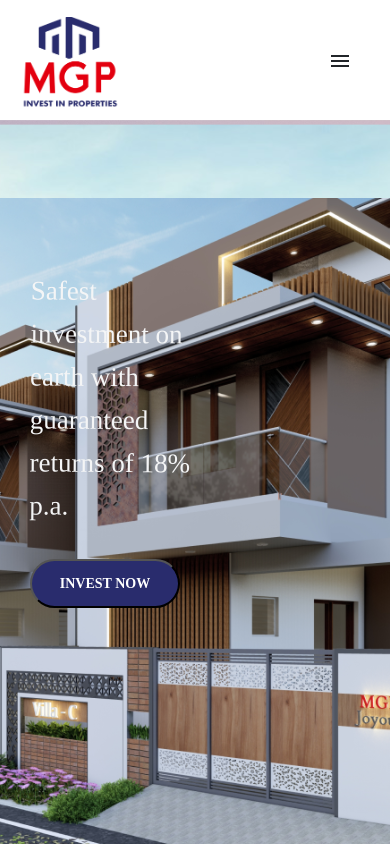
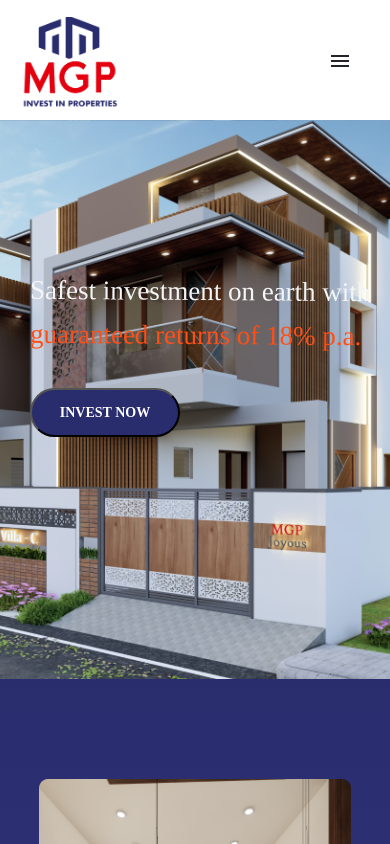
Before and after one commit to ksudharshan1706/fingerPrintsTask, a React (Create React App) app: page / in a window 390 px wide. Shown: the top 844 px of the page. Built offline with nearby package versions, Linux system fonts and the light colour scheme.

Commit message:
code commit

```diff
--- a/src/assets/index.js
+++ b/src/assets/index.js
@@ -1,5 +1,6 @@
 import Hero from "./Hero.png";
 import logo1 from "./logo1.png";
+import shadow from "./shadow.png";
 import Rectangle from "./Rectangle1.png";
 import footerlogo from "./footerlogo.png";
 import corosal1 from "./corosal1.png";
@@ -27,6 +28,7 @@ import rupee from "./rupee.svg";
 import shortterminvestment from "./shortterminvestment.svg";
 
 export {
+  shadow,
   shortterminvestment,
   rupee,
   calender,
--- a/src/componants/Corosal/Corosal.css
+++ b/src/componants/Corosal/Corosal.css
@@ -198,15 +198,32 @@ line-height: 48px; /* 120% */
         letter-spacing: 0.1px;
     }
   }
+.blurClass{
+    color: rgb(181, 178, 178);
+}
 
-  @media only screen and (max-width: 1000px) {
+
+  @media only screen and (max-width: 1300px) {
     .topContainer{
         margin-top: 100px;
     }
+    .imgContent{
+        margin-top: -40px;
+        width: 50%;
+    }
   }
-  @media only screen and (max-width: 600px) {
+  @media only screen  and (max-width: 750px)  {
+    .topContainer{
+        margin-top: 200px;
+    }
+}
+  @media only screen  and (max-width: 600px)  {
     .topContainer{
         margin-top: 250px;
+    }
+    .imgContent{
+        margin-top: -40px;
+        width: 50%;
     }
   }
 
--- a/src/componants/Corosal/Corosal.jsx
+++ b/src/componants/Corosal/Corosal.jsx
@@ -2,72 +2,24 @@ import React from 'react'
 import { returnsvg,corosal2, leftarrow, rightarrow } from '../../assets'
 import "./Corosal.css"
 import Corosal2 from "./Corosal2";
+function ColorfulText({children}) {
+    return <span style={{color: '#FF4F17'}}>{children}</span>;
+  }
 const Corosal = () => {
   return (
     <div className='corosalMain'>
         <div className='topContainer'>
             <div className='top1container'><h4>OUR INVESTMENT PROPERTIES</h4></div>
-            <div className='top2container'>Your path to <>profitable</> ventures</div>
+            <div className='top2container'>Your path to <ColorfulText>profitable</ColorfulText> ventures</div>
             <div className='top3container'>
-                <div style={{cursor:"pointer"}}>ONGOING PROJECTS</div>
+                <div style={{cursor:"pointer"}} className='blurClass'>ONGOING PROJECTS</div>
                 <div style={{cursor:"pointer"}}>FULFILLED PROJECTS</div>
             </div>
         </div>
         <Corosal2 />
-        {/* <div className='middleContainer'>
-            <div className='middleImgContainer'>
-                <img className='middleImg' src={corosal2}
-                // style={{width: "870px",height: "584px" ,borderRadius:"10px"}}
-                />
-            </div>
-            <div className='imgContent'>
-                <div className='siteArea'><h4>PERUNGUDI</h4></div>
-                <div className='mgpLayout'><>MGP Joyous</></div>
-                <div>
-                    <div className='items'>
-                        <div >
-                            <img src={returnsvg} style={{width: "20px",height: "20px"}}/>
-                        </div>
-                        <div className='types'>
-                            <div>Returns</div>
-                            <div>9%</div>
-                        </div>
-                    </div>
-                    <div className='items'>
-                        <div >
-                            <img src={returnsvg} style={{width: "20px",height: "20px"}}/>
-                        </div>
-                        <div className='types'>
-                            <div>Minimum Investment</div>
-                            <div>INR 5,00,000</div>
-                        </div>
-                    </div>
-                    <div className='items'>
-                        <div >
-                            <img src={returnsvg} style={{width: "20px",height: "20px"}}/>
-                        </div>
-                        <div className='types'>
-                            <div>Investment Period</div>
-                            <div>6 months</div>
-                        </div>
-                    </div>
-                </div>
-                <br/>
-                <div className='pricepercent'>
-                    <div>$7,00,00,000 / $7,00,00,000</div>
-                    <div>100%</div>
-                </div>
-                <div className="skill">
-                    <div className="bar-container">
-                        <div className="bar" style={{width: "100%"}}></div>
-                    </div>
-                </div>
-                <button className='corosalbutton'>VIEW PROJECT</button>
-            </div>
-        </div> */}
         <div className='bottomContainer'>
 
-                <div style={{cursor:"pointer"}} ><img  src={leftarrow}/>PREVIOUS PROJECT</div>
+                <div style={{cursor:"pointer"}} className='blurClass'><img  src={leftarrow}/>PREVIOUS PROJECT</div>
                 <div style={{cursor:"pointer"}} >NEXT PROJECT<img src={rightarrow} /></div>
 
         </div>
--- a/src/componants/Header/Header.jsx
+++ b/src/componants/Header/Header.jsx
@@ -1,10 +1,14 @@
 import React from 'react'
 import  "./Header2.css"
+function ColorfulText({children}) {
+    return <span style={{color: '#FF4F17'}}>{children}</span>;
+  }
 const Header = () => {
   return (
     <div className='mainheader' >
         <div className='content'>
-            <div className='para'>Safest investment on earth with guaranteed returns of 18% p.a.</div>
+            <span className='para'>Safest investment on earth with</span>
+             <span className='para para2'>guaranteed returns of 18% p.a.</span>
             <button className='headerbutton'>INVEST NOW</button>
         </div>
     </div>
--- a/src/componants/Header/Header2.css
+++ b/src/componants/Header/Header2.css
@@ -1,5 +1,5 @@
 .mainheader{
-    background-image: url("../../assets/Hero.png");
+    background-image: url("../../assets/corosal1.png");
     width: 100%;
     height: auto;
     background-size: cover;
@@ -20,7 +20,7 @@
     transform: rotate(0.386deg);
     color: #FFFFFF;
     font-family: FreightDisp Pro;
-    width: 50%;
+    width: 100%;
     font-size: 55px;
     /* height: auto; */
     font-style: normal;
@@ -45,6 +45,20 @@
     margin-top: 24px;
 }
 
+@media only screen and (max-width: 780px) {
+    .mainheader .para{
+        transform: rotate(0.386deg);
+        color: #FFFFFF;
+        font-family: FreightDisp Pro;
+        width: 100%;
+        font-size: 40px;
+        /* height: auto; */
+        font-style: normal;
+        font-weight: 500;
+        line-height: 62px;
+    }
+}
+
 @media only screen and (max-width: 600px) {
     .mainheader{
         width: 100%;
@@ -66,4 +80,12 @@
     .headerbutton{
         margin-top: 30px;
     }
+    .mainheader  .para2{
+        color: #FF4F17;
+        font-family: FreightDisp Pro;
+        font-size: 27px;
+        font-style: normal;
+        font-weight: 500;
+        line-height: 43px;
+    }
 }
--- a/src/componants/Secondlayout/Secondlayout.css
+++ b/src/componants/Secondlayout/Secondlayout.css
@@ -15,23 +15,29 @@ background: linear-gradient(180deg, #292C6D 0%, #414595 100%);
 }
 .topleftcontainer{
     position: relative;
-    /* border: 2px solid red; */
     width: 40%;
-    /* max-width: 700px; */
 }
-.topleftcontainer .whiteRound{
-    border: 2px solid red;
-
-    width:20%;
-    height:20%;
+/* .topleftcontainer .whiteRound{
+    width:17%;
+    height:17%;
     border-radius:50%;
     background-color:white;
     position:absolute;
     top:30%;
-    left:90%
+    left:90%;
+    display: flex;
+    justify-content: center;
+    flex-direction: column;
+    align-items: center;
 }
+.roundPercent{
+    position: relative;
+    font-size: 3em;
+    font-weight: 400px;
+} */
+
 .toprightcontainer{
-
+    position: relative;
         display: flex;
         flex-direction: column;
         align-items: flex-start;
@@ -39,6 +45,8 @@ gap: 16px;
         width: 40% ;
         margin-left: 10%;
 }
+
+
 .toprightcontainer1{
 
     color: var(--Neutral-7, #F4F5F6);
@@ -81,6 +89,7 @@ line-height: 24px; /* 150% */
     flex-direction: column;
     justify-content: center;
     align-items: center;
+    color: var(--Neutral-7, #F4F5F6);
     /* width: 300px; */
 }
 
@@ -102,6 +111,12 @@ line-height: 24px; /* 150% */
     background-color: transparent;
     border: none;
     color: white;
+}
+
+@media only screen and (max-width: 1290px) {
+    .shadow{
+        display: none;
+    }
   }
 
 @media only screen and (max-width: 768px) {
--- a/src/componants/Secondlayout/Secondlayout.jsx
+++ b/src/componants/Secondlayout/Secondlayout.jsx
@@ -1,6 +1,6 @@
 import React from 'react'
 import "./Secondlayout.css"
-import { livingroom,easyexit, stock, investment, transperancy, safeincome, shortterminvestment} from '../../assets'
+import { livingroom,easyexit, stock, investment, transperancy, safeincome, shortterminvestment, shadow} from '../../assets'
 import Videoplayer from './Videoplayer'
 const Secondlayout = () => {
   return (
@@ -8,16 +8,12 @@ const Secondlayout = () => {
             <div className='secondtopcontainer'>
               <div className='topleftcontainer'>
                 <img src={livingroom}  style={{marginTop:"100px",width: "100%", height: "10%"}}/>
-                {/* <div
-                className='whiteRound'
-                // style={{width:"100px",height:"100px",borderRadius:"50%",backgroundColor:"white",position:"absolute",
-                // top:"20%",left:"90%"}}
-              >
-                <div>18%</div>
-                <div>Returns</div>
-              </div> */}
               </div>
               <div className='toprightcontainer'>
+                <img src={shadow}
+                className='shadow'
+                style={{position:"absolute",right:-70,top:-200,width:"150%",backgroundColor:"transparent",zIndex:"1",border:"none"}}
+                />
                 <div className='toprightcontainer1'>WHY MGP</div>
                 <div className='toprightcontainer2'>Easy real estate investments within reach</div>
                 <div className='toprightcontainer3'>Discover the ease of real estate investments within reach - steady income, long-term appreciation, and tax advantages await.</div>
@@ -54,3 +50,12 @@ const Secondlayout = () => {
 }
 
 export default Secondlayout
+
+                {/* <div
+                className='whiteRound'
+                // style={{width:"100px",height:"100px",borderRadius:"50%",backgroundColor:"white",position:"absolute",
+                // top:"20%",left:"90%"}}
+              >
+                <div className='roundPercent'>18</div>
+                <div>% Returns</div>
+              </div> */}
```
Also changed, not shown: src/assets/shadow.png (added). Lines whose indentation alone changed are shown as unchanged.
